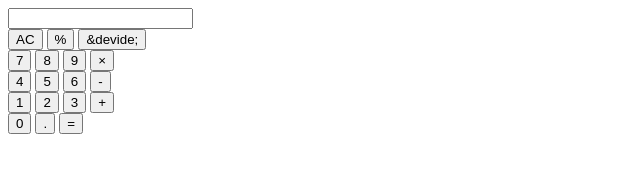
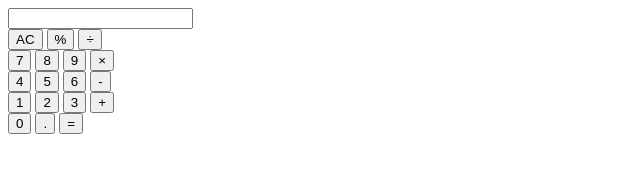
Before and after one commit to Amita-Rahma/Kalkulator_DTS2020, a plain HTML site: page index.html in a window 1280 px wide. Shown: the whole page, without its empty margins (0-640 px from the left). Drawn offline with Linux system fonts and the light colour scheme.

Commit message:
Update index.html

```diff
--- a/index.html
+++ b/index.html
@@ -16,7 +16,7 @@
         <div class="row">
           <button class="all-clear">AC</button>
           <button class="percentage">%</button>
-          <button class="operator">&devide;</button>
+          <button class="operator">&divide;</button>
         </div>
         <div class="row">
           <button class="number">7</button>
```
